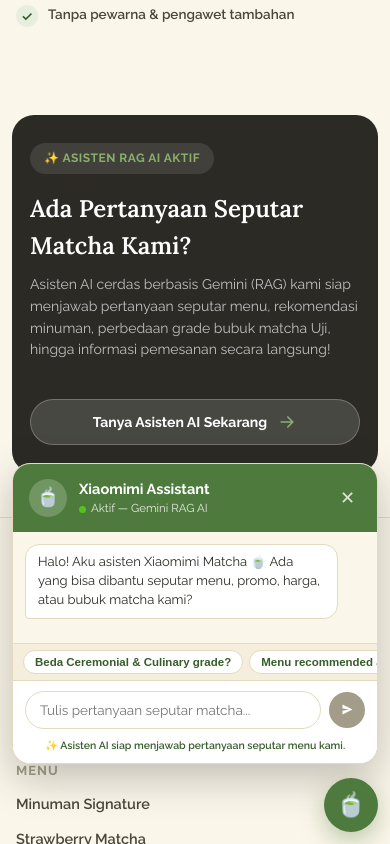
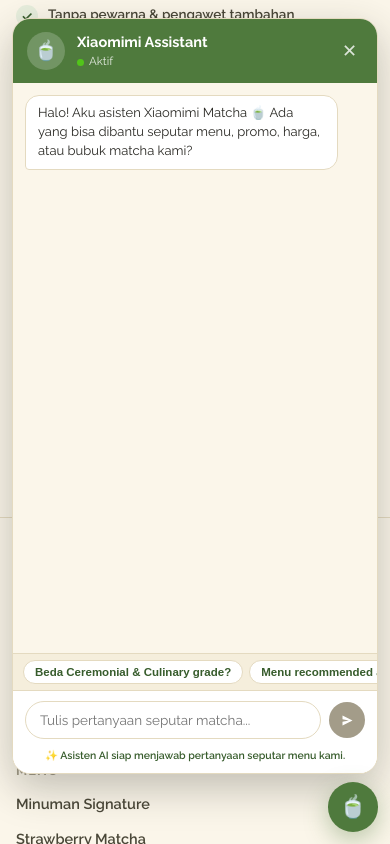
Before and after one commit to ArleneNero/Website-Matcha-berbasis-Chatbot-RAG, a React (Vite) app in the folder frontend/: page / in a window 390 px wide. Both pictures are taken after a click on the button "Tanya Asisten AI Sekarang". Shown: the part 5487-6331 px from the top of the page. Built offline with nearby package versions, Linux system fonts and the light colour scheme; no server answers.

Commit message:
fix(ui): prevent chat header cutoff on desktop/laptop and remove Gemini label from status

```diff
--- a/frontend/src/components/ChatWidget.jsx
+++ b/frontend/src/components/ChatWidget.jsx
@@ -43,7 +43,7 @@
       const data = await sendChatMessage(updatedMessages)
       setMessages([...updatedMessages, { from: 'bot', text: data.text }])
     } catch (err) {
-      console.error('Failed to query Gemini API:', err)
+      console.error('Failed to query AI API:', err)
       setMessages([
         ...updatedMessages,
         {
@@ -78,7 +78,7 @@
           <div className="chat-avatar">🍵</div>
           <div className="chat-header-text">
             <b>Xiaomimi Assistant</b>
-            <span className="online">Aktif — Gemini RAG AI</span>
+            <span className="online">Aktif</span>
           </div>
           <button className="chat-close" aria-label="Tutup chat" onClick={() => setOpen(false)}>
             ✕
--- a/frontend/src/components/Tanya.jsx
+++ b/frontend/src/components/Tanya.jsx
@@ -12,7 +12,7 @@
           <span className="tanya-badge">✨ Asisten RAG AI Aktif</span>
           <h2>Ada Pertanyaan Seputar Matcha Kami?</h2>
           <p>
-            Asisten AI cerdas berbasis Gemini (RAG) kami siap menjawab pertanyaan seputar menu,
+            Asisten AI cerdas berbasis RAG kami siap menjawab pertanyaan seputar menu,
             rekomendasi minuman, perbedaan grade bubuk matcha Uji, hingga informasi pemesanan secara langsung!
           </p>
         </div>
--- a/frontend/src/styles/styles.css
+++ b/frontend/src/styles/styles.css
@@ -253,7 +253,7 @@
 }
 
 /* CHAT WIDGET */
-.chat-widget{position:fixed; bottom:24px; right:24px; z-index:100; display:flex; flex-direction:column; align-items:flex-end; gap:14px;}
+.chat-widget{position:fixed; bottom:20px; right:20px; z-index:100; display:flex; flex-direction:column; align-items:flex-end; gap:10px; max-height:calc(100dvh - 30px);}
 .chat-bubble-btn{
   width:60px; height:60px; border-radius:50%; background:var(--matcha-600); color:var(--white); border:none;
   box-shadow:var(--shadow-md); cursor:pointer; display:flex; align-items:center; justify-content:center; font-size:26px;
@@ -261,18 +261,19 @@
 }
 .chat-bubble-btn:hover{transform:scale(1.06); background:var(--matcha-700);}
 .chat-panel{
-  width:420px; max-width:calc(100vw - 32px); background:var(--white); border-radius:20px; box-shadow:var(--shadow-md);
+  width:420px; max-width:calc(100vw - 32px); height:min(560px, calc(100dvh - 105px)); max-height:calc(100dvh - 105px);
+  background:var(--white); border-radius:20px; box-shadow:0 14px 40px rgba(43,42,37,.22);
   border:1px solid var(--border); overflow:hidden; display:flex; flex-direction:column;
 }
 .chat-panel.hidden{display:none;}
-.chat-header{background:var(--matcha-600); color:var(--white); padding:16px 18px; display:flex; align-items:center; gap:12px;}
+.chat-header{flex-shrink:0; background:var(--matcha-600); color:var(--white); padding:14px 18px; display:flex; align-items:center; gap:12px;}
 .chat-avatar{width:38px; height:38px; border-radius:50%; background:rgba(255,255,255,.2); display:flex; align-items:center; justify-content:center; font-size:19px;}
 .chat-header-text b{display:block; font-size:14.5px;}
 .chat-header-text span{font-size:11.5px; color:rgba(255,255,255,.85); display:flex; align-items:center; gap:5px;}
 .chat-header-text span::before{content:''; width:7px; height:7px; border-radius:50%; background:#52C41A; display:inline-block;}
 .chat-close{margin-left:auto; background:none; border:none; color:var(--white); cursor:pointer; opacity:.8; font-size:18px;}
 .chat-close:hover{opacity:1;}
-.chat-messages{padding:18px; display:flex; flex-direction:column; gap:12px; max-height:420px; overflow-y:auto; background:var(--cream-50);}
+.chat-messages{flex:1 1 auto; min-height:0; padding:16px 18px; display:flex; flex-direction:column; gap:12px; overflow-y:auto; background:var(--cream-50);}
 .msg{max-width:90%; padding:10px 14px; border-radius:14px; font-size:13.5px; line-height:1.45; word-break:break-word;}
 .msg.user{background:var(--matcha-600); color:var(--white); align-self:flex-end; border-bottom-right-radius:4px; white-space:pre-wrap;}
 .msg.bot{background:var(--white); border:1px solid var(--border); align-self:flex-start; border-bottom-left-radius:4px; color:var(--ink-900);}
@@ -285,7 +286,7 @@
 .msg .markdown-body strong{font-weight:700; color:var(--matcha-700);}
 .msg .markdown-body h1, .msg .markdown-body h2, .msg .markdown-body h3, .msg .markdown-body h4{font-size:13.5px; font-weight:700; margin:6px 0 4px 0; color:var(--matcha-800);}
 .typing-indicator{font-style:italic; color:var(--ink-500); font-size:12.5px;}
-.chat-quick-chips{display:flex; gap:6px; overflow-x:auto; padding:8px 12px; background:var(--cream-100); border-top:1px solid var(--border); scrollbar-width:none;}
+.chat-quick-chips{flex-shrink:0; display:flex; gap:6px; overflow-x:auto; padding:8px 12px; background:var(--cream-100); border-top:1px solid var(--border); scrollbar-width:none;}
 .chat-quick-chips::-webkit-scrollbar{display:none;}
 .chat-chip{
   white-space:nowrap; background:var(--white); border:1px solid var(--border); border-radius:999px;
@@ -294,7 +295,7 @@
 }
 .chat-chip:hover:not(:disabled){background:var(--matcha-100); border-color:var(--matcha-400);}
 .chat-chip:disabled{opacity:.5; cursor:not-allowed;}
-.chat-input-row{padding:12px 14px; border-top:1px solid var(--border); background:var(--white);}
+.chat-input-row{flex-shrink:0; padding:12px 14px; border-top:1px solid var(--border); background:var(--white);}
 .chat-input-wrap{display:flex; gap:8px; align-items:center;}
 .chat-input-wrap input{
   flex:1; border:1px solid var(--border); border-radius:999px; padding:10px 14px; font-size:13px; font-family:var(--font-body);
@@ -399,14 +400,15 @@
   .footer-bottom{flex-direction:column; text-align:center; gap:6px; justify-content:center;}
 
   /* Chat Widget Responsive Mobile */
-  .chat-widget{right:12px; bottom:12px; left:12px; align-items:flex-end;}
-  .chat-bubble-btn{width:54px; height:54px; font-size:24px; box-shadow:0 8px 24px rgba(79,122,61,.38);}
+  .chat-widget{right:12px; bottom:12px; left:12px; align-items:flex-end; gap:8px;}
+  .chat-bubble-btn{width:50px; height:50px; font-size:22px; box-shadow:0 8px 24px rgba(79,122,61,.38);}
   .chat-panel{
-    width:100%; max-width:100%; border-radius:18px; max-height:calc(85dvh);
+    width:100%; max-width:100%; border-radius:18px;
+    height:calc(100dvh - 80px); max-height:calc(100dvh - 80px);
     box-shadow:0 14px 40px rgba(43,42,37,.28);
   }
-  .chat-header{padding:14px 16px;}
-  .chat-messages{max-height:clamp(200px, 46dvh, 320px); padding:12px;}
+  .chat-header{padding:12px 14px;}
+  .chat-messages{flex:1 1 auto; min-height:0; max-height:none; padding:12px;}
   .msg{max-width:92%; font-size:13px; padding:8px 12px;}
   .chat-quick-chips{padding:6px 10px; gap:6px;}
   .chat-chip{font-size:11.5px; padding:5px 11px;}
```
